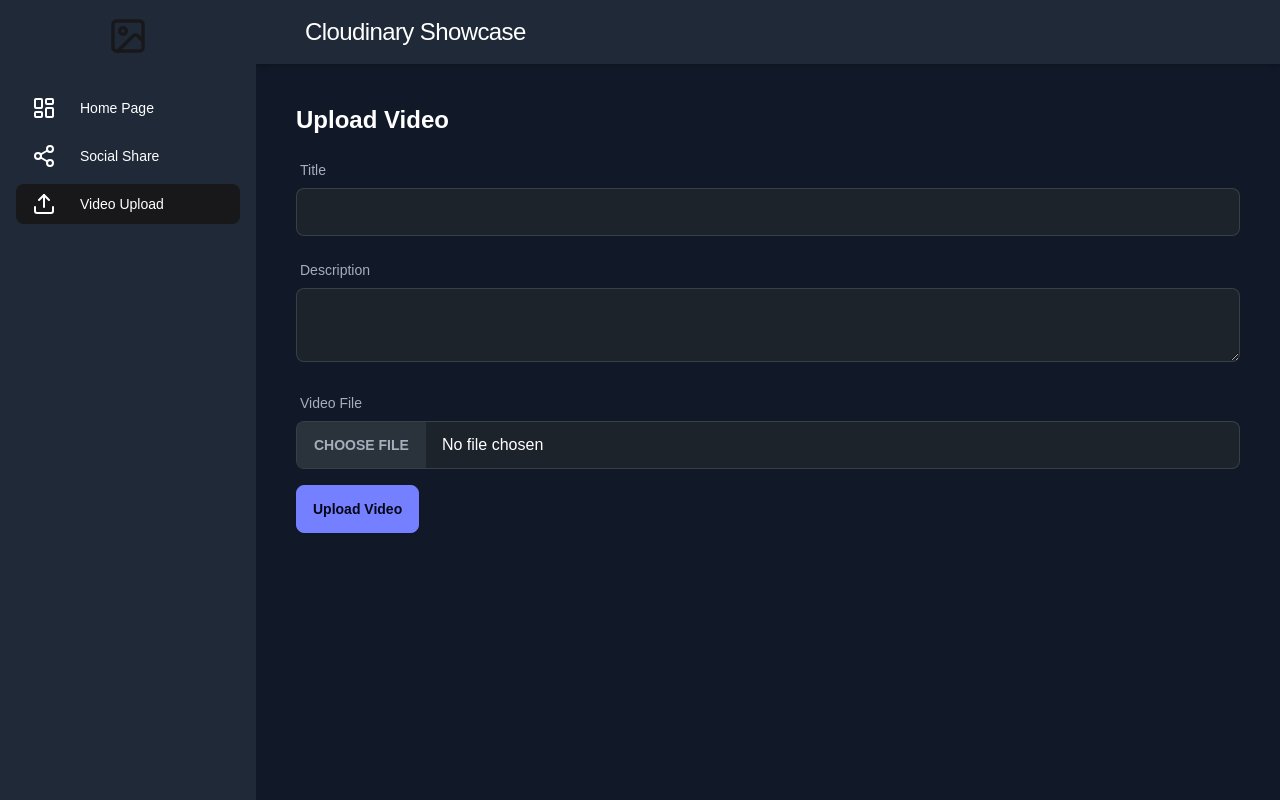
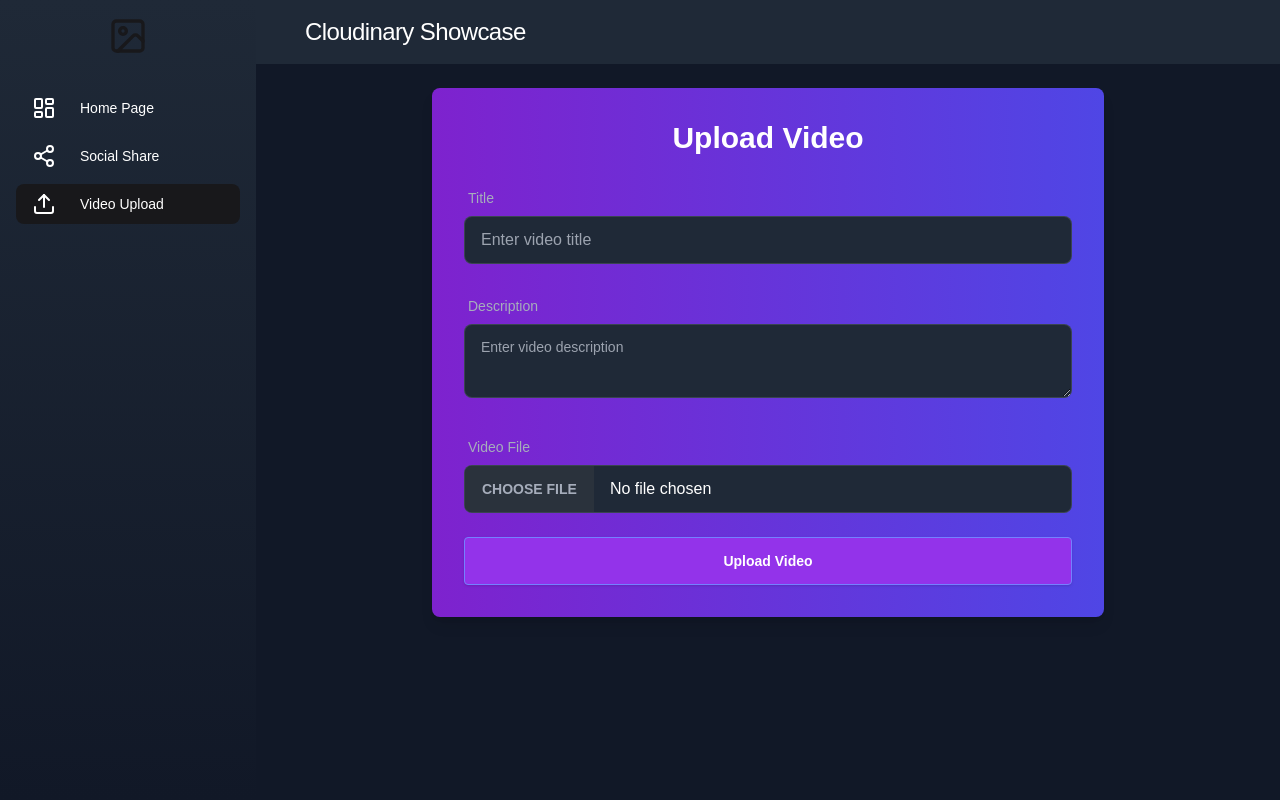
Before and after one commit to MishraShardendu22/cloudianry-saas, a Next.js app: page /video-upload in a window 1280 px wide. Built offline with nearby package versions, Linux system fonts and the light colour scheme; no server answers.

Commit message:
Done with The Changes Now only Improvement on UI is Left

```diff
--- a/src/app/(app)/home/page.tsx
+++ b/src/app/(app)/home/page.tsx
@@ -39,19 +39,17 @@
     }, []);
 
     if (loading) {
-        return <div className="text-indigo-300">Loading...</div>;
+        return <div className="text-indigo-400 text-3xl font-semibold text-center py-20">Loading...</div>;
     }
 
     return (
-        <div className="container mx-auto p-4 bg-gray-900 text-purple-200">
-            <h1 className="text-2xl font-bold mb-4">Videos</h1>
-            {error && <div className="text-red-500">{error}</div>}
+        <div className="container mx-auto p-6 bg-gradient-to-br from-indigo-900 via-purple-800 to-violet-600 text-violet-300 min-h-screen">
+            <h1 className="text-4xl font-extrabold text-center mb-6 border-b-2 border-purple-500 pb-2">Videos</h1>
+            {error && <div className="text-red-500 text-center text-lg">{error}</div>}
             {videos.length === 0 ? (
-                <div className="text-center text-lg text-gray-500">
-                    No videos available
-                </div>
+                <div className="text-center text-lg text-gray-500">No videos available</div>
             ) : (
-                <div className="grid grid-cols-1 sm:grid-cols-2 lg:grid-cols-3 gap-6">
+                <div className="grid grid-cols-1 sm:grid-cols-2 lg:grid-cols-3 gap-8">
                     {videos.map((video) => (
                         <VideoCard
                             key={video.id}
--- a/src/app/(app)/layout.tsx
+++ b/src/app/(app)/layout.tsx
@@ -1,3 +1,4 @@
+/* eslint-disable @typescript-eslint/no-unused-vars */
 "use client";
 
 import React, { useState } from "react";
@@ -13,6 +14,7 @@
   ImageIcon,
 } from "lucide-react";
 import Image from "next/image";
+import { toast } from "react-toastify";
 
 const sidebarItems = [
   { href: "/home", icon: LayoutDashboardIcon, label: "Home Page" },
@@ -36,7 +38,11 @@
   };
 
   const handleSignOut = async () => {
-    await signOut();
+    try {
+      await signOut();
+    } catch (error) {
+      toast.error("Sign out failed. Please try again.");
+    }
   };
 
   return (
@@ -48,8 +54,7 @@
         checked={sidebarOpen}
         onChange={() => setSidebarOpen(!sidebarOpen)}
       />
-      <div className="drawer-content flex flex-col bg-gray-900"> {/* Darker background */}
-        {/* Navbar */}
+      <div className="drawer-content flex flex-col bg-gray-900">
         <header className="w-full bg-gray-800 shadow-md">
           <div className="navbar max-w-7xl mx-auto px-4 sm:px-6 lg:px-8">
             <div className="flex-none lg:hidden">
@@ -95,14 +100,13 @@
             </div>
           </div>
         </header>
-        {/* Page content */}
-        <main className="flex-grow p-6">
-          <div className="max-w-7xl mx-auto w-full text-white">{children}</div> {/* Lighter text */}
+        <main className="flex-grow p-6 bg-gray-900">
+          <div className="max-w-7xl mx-auto w-full text-white">{children}</div>
         </main>
       </div>
       <div className="drawer-side">
         <label htmlFor="sidebar-drawer" className="drawer-overlay"></label>
-        <aside className="bg-gray-800 w-64 h-full flex flex-col"> {/* Darker sidebar background */}
+        <aside className="bg-gradient-to-b from-gray-800 to-gray-900 w-64 h-full flex flex-col">
           <div className="flex items-center justify-center py-4">
             <ImageIcon className="w-10 h-10 text-primary" />
           </div>
@@ -119,7 +123,7 @@
                   onClick={() => setSidebarOpen(false)}
                 >
                   <item.icon className="w-6 h-6 text-white" />
-                  <span className="text-white">{item.label}</span> {/* Lighter text */}
+                  <span className="text-white">{item.label}</span>
                 </Link>
               </li>
             ))}
--- a/src/app/(app)/social-share/page.tsx
+++ b/src/app/(app)/social-share/page.tsx
@@ -84,38 +84,37 @@
     };
 
     return (
-        <div className="container mx-auto p-4 max-w-4xl bg-gradient-to-r from-purple-800 to-indigo-600">
+        <div className="container mx-auto p-6 max-w-4xl bg-gradient-to-r from-indigo-900 to-purple-800 rounded-lg shadow-lg">
             <ToastContainer />
-            <h1 className="text-3xl font-bold mb-6 text-center text-white">
+            <h1 className="text-5xl font-extrabold mb-8 text-center text-white shadow-lg">
                 Social Media Image Creator
             </h1>
 
-            <div className="card bg-gray-800 text-white rounded-lg shadow-lg">
-                <div className="card-body">
-                    <h2 className="card-title mb-4">Upload an Image</h2>
-                    <div className="form-control">
-                        <label className="label">
+            <div className="bg-gray-900 text-white rounded-lg p-6 shadow-md">
+                <h2 className="text-3xl font-bold mb-4">Upload an Image</h2>
+                <div className="form-control mb-4">
+                    <label className="label text-lg">
                         <span className="label-text">Choose an image file</span>
                     </label>
                     <input
                         type="file"
                         onChange={handleFileUpload}
-                            className="file-input file-input-bordered file-input-primary w-full"
+                        className="file-input file-input-bordered file-input-violet w-full"
                     />
                 </div>
 
                 {isUploading && (
                     <div className="mt-4">
-                            <progress className="progress progress-primary w-full"></progress>
+                        <progress className="progress progress-purple w-full"></progress>
                     </div>
                 )}
 
                 {uploadedImage && (
                     <div className="mt-6">
-                            <h2 className="card-title mb-4">Select Social Media Format</h2>
-                            <div className="form-control">
+                        <h2 className="text-3xl font-bold mb-4">Select Social Media Format</h2>
+                        <div className="form-control mb-4">
                             <select
-                                    className="select select-bordered w-full"
+                                className="select select-bordered select-purple w-full"
                                 value={selectedFormat}
                                 onChange={(e) => setSelectedFormat(e.target.value as SocialFormat)}
                             >
@@ -127,7 +126,7 @@
                             </select>
                         </div>
 
-                            <div className="mt-6 relative">
+                        <div className="relative mb-6">
                             <h3 className="text-lg font-semibold mb-2">Preview:</h3>
                             <div className="flex justify-center">
                                 {isTransforming && (
@@ -150,8 +149,8 @@
                             </div>
                         </div>
 
-                            <div className="card-actions justify-end mt-6">
-                                <button className="btn btn-primary" onClick={handleDownload}>
+                        <div className="flex justify-end">
+                            <button className="btn btn-purple" onClick={handleDownload}>
                                 Download for {selectedFormat}
                             </button>
                         </div>
@@ -159,6 +158,5 @@
                 )}
             </div>
         </div>
-        </div>
     );
 }
--- a/src/app/(app)/video-upload/page.tsx
+++ b/src/app/(app)/video-upload/page.tsx
@@ -1,31 +1,28 @@
-"use client"
-import React, {useState} from 'react'
-import axios from 'axios'
-import { useRouter } from 'next/navigation'
-import { toast } from 'react-toastify'
+"use client";
+import React, { useState } from 'react';
+import axios from 'axios';
+import { useRouter } from 'next/navigation';
+import { toast } from 'react-toastify';
 
 function VideoUpload() {
-    const [file, setFile] = useState<File | null>(null)
-    const [title, setTitle] = useState("")
-    const [description, setDescription] = useState("")
-    const [isUploading, setIsUploading] = useState(false)
+    const [file, setFile] = useState<File | null>(null);
+    const [title, setTitle] = useState("");
+    const [description, setDescription] = useState("");
+    const [isUploading, setIsUploading] = useState(false);
 
-    const router = useRouter()
-    //max file size of 60 mb
-
-    const MAX_FILE_SIZE = 70 * 1024 * 1024
+    const router = useRouter();
+    const MAX_FILE_SIZE = 70 * 1024 * 1024;
 
     const handleSubmit = async (e: React.FormEvent) => {
-        e.preventDefault()
+        e.preventDefault();
         if (!file) return;
 
         if (file.size > MAX_FILE_SIZE) {
-            //TODO: add notification
-            alert("File size too large")
+            toast.error("File size too large");
             return;
         }
 
-        setIsUploading(true)
+        setIsUploading(true);
         const formData = new FormData();
         formData.append("file", file);
         formData.append("title", title);
@@ -34,7 +31,6 @@
 
         try {
             const response = await axios.post("/api/video-upload", formData);
-
             if (response.status === 200) {
                 toast.success("Video uploaded successfully!");
                 router.push("/home");
@@ -47,52 +43,51 @@
         } finally {
             setIsUploading(false);
         }
-
-
-    }
-
+    };
 
     return (
-        <div className="container mx-auto p-4">
-          <h1 className="text-2xl font-bold mb-4">Upload Video</h1>
-          <form onSubmit={handleSubmit} className="space-y-4">
+        <div className="container mx-auto p-8 bg-gradient-to-r from-purple-700 to-indigo-600 rounded-lg shadow-lg max-w-2xl">
+            <h1 className="text-3xl font-extrabold text-white mb-6 text-center">Upload Video</h1>
+            <form onSubmit={handleSubmit} className="space-y-6">
                 <div>
-              <label className="label">
+                    <label className="label text-white">
                         <span className="label-text">Title</span>
                     </label>
                     <input
                         type="text"
                         value={title}
                         onChange={(e) => setTitle(e.target.value)}
-                className="input input-bordered w-full"
+                        className="input input-bordered w-full bg-gray-800 text-white placeholder-gray-400 focus:outline-none focus:ring-2 focus:ring-purple-300"
+                        placeholder="Enter video title"
                         required
                     />
                 </div>
                 <div>
-              <label className="label">
+                    <label className="label text-white">
                         <span className="label-text">Description</span>
                     </label>
                     <textarea
                         value={description}
                         onChange={(e) => setDescription(e.target.value)}
-                className="textarea textarea-bordered w-full"
+                        className="textarea textarea-bordered w-full bg-gray-800 text-white placeholder-gray-400 focus:outline-none focus:ring-2 focus:ring-purple-300"
+                        placeholder="Enter video description"
                     />
                 </div>
                 <div>
-              <label className="label">
+                    <label className="label text-white">
                         <span className="label-text">Video File</span>
                     </label>
                     <input
                         type="file"
                         accept="video/*"
                         onChange={(e) => setFile(e.target.files?.[0] || null)}
-                className="file-input file-input-bordered w-full"
+                        className="file-input file-input-bordered w-full bg-gray-800 text-white placeholder-gray-400 focus:outline-none focus:ring-2 focus:ring-purple-300"
                         required
                     />
                 </div>
                 <button
                     type="submit"
-              className="btn btn-primary"
+                    className="btn btn-primary w-full bg-purple-600 hover:bg-purple-700 text-white font-bold py-2 rounded shadow"
                     disabled={isUploading}
                 >
                     {isUploading ? "Uploading..." : "Upload Video"}
@@ -102,4 +97,4 @@
     );
 }
 
-export default VideoUpload
+export default VideoUpload;
```
Lines whose indentation alone changed are shown as unchanged.
